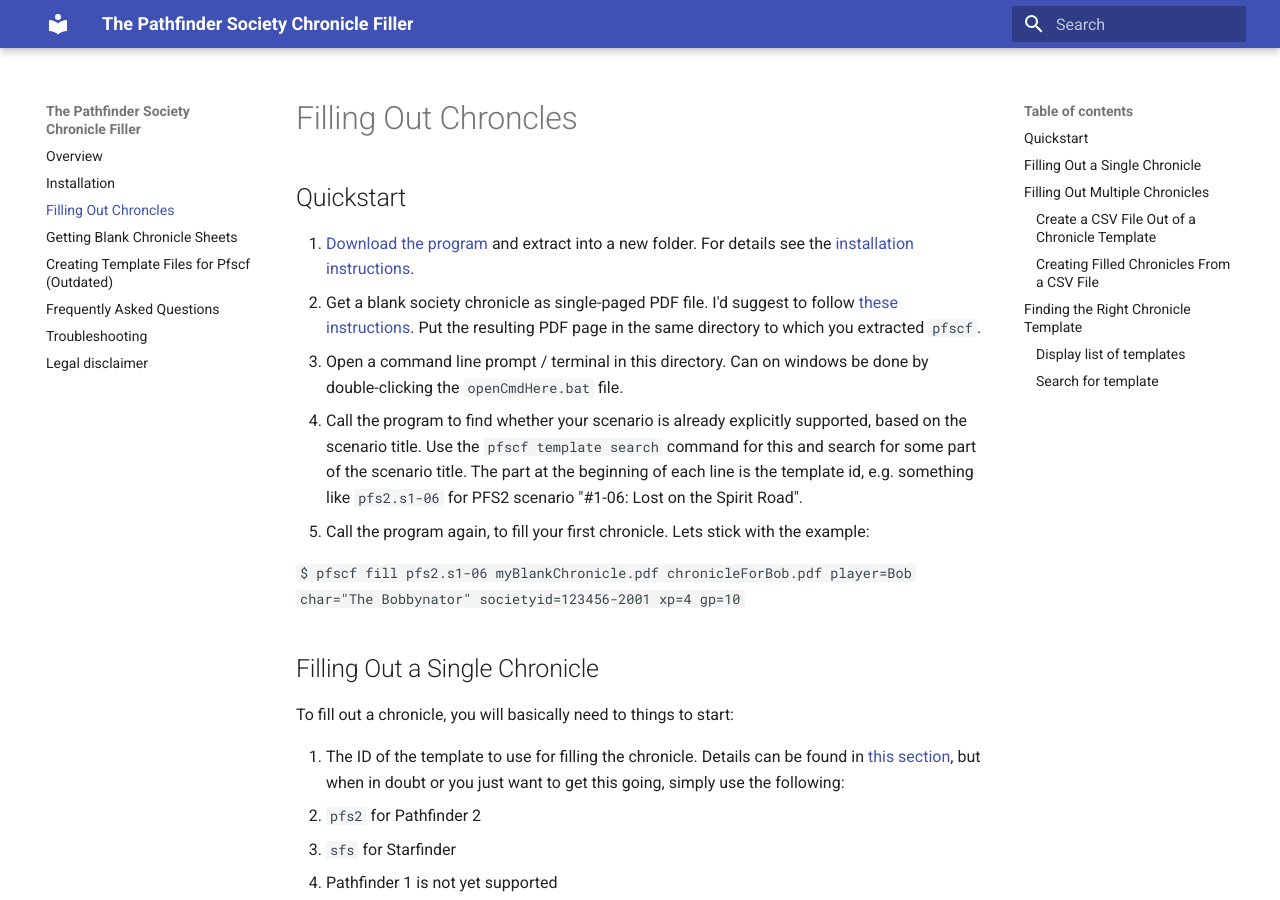
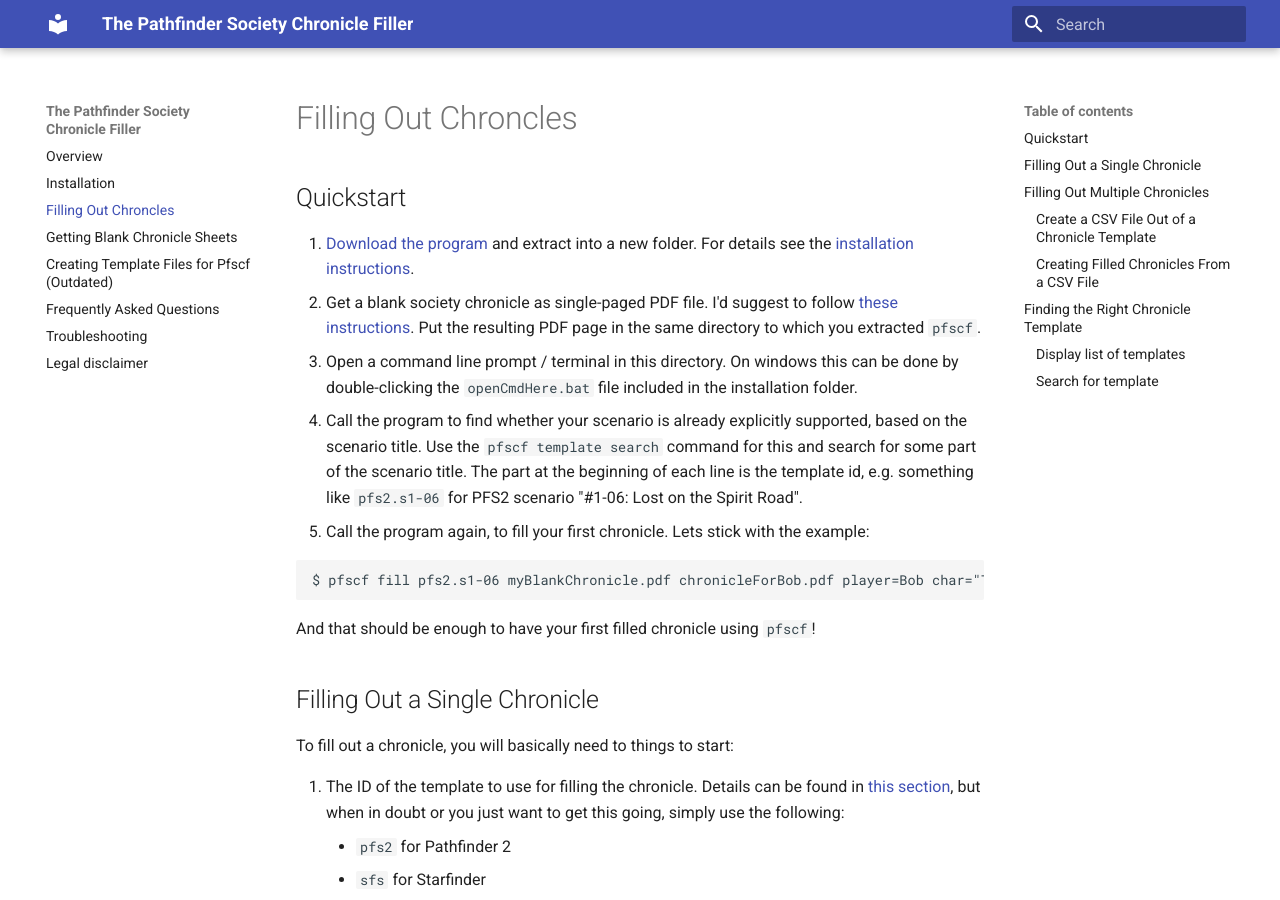
Before and after one commit to Blesmol/pfscf, an MkDocs documentation site: the page built from docs/usage.md, in a window 1280 px wide and 900 px high. Built offline with MkDocs 1.6.1 and Material for MkDocs 9.7.7, drawn with Linux system fonts in a browser that asks for light colours.

Commit message:
doc: fix some more formatting

````diff
--- a/docs/usage.md
+++ b/docs/usage.md
@@ -4,22 +4,24 @@
 
 1. [Download the program](https://github.com/Blesmol/pfscf/releases) and extract into a new folder. For details see the [installation instructions](installation.md).
 2. Get a blank society chronicle as single-paged PDF file. I'd suggest to follow [these instructions](extraction.md). Put the resulting PDF page in the same directory to which you extracted `pfscf`.
-3. Open a command line prompt / terminal in this directory. Can on windows be done by double-clicking the `openCmdHere.bat` file.
+3. Open a command line prompt / terminal in this directory. On windows this can be done by double-clicking the `openCmdHere.bat` file included in the installation folder.
 4. Call the program to find whether your scenario is already explicitly supported, based on the scenario title. Use the `pfscf template search` command for this and search for some part of the scenario title. The part at the beginning of each line is the template id, e.g. something like `pfs2.s1-06` for PFS2 scenario "#1-06: Lost on the Spirit Road".
 5. Call the program again, to fill your first chronicle. Lets stick with the example:
 
-   ```
-   $ pfscf fill pfs2.s1-06 myBlankChronicle.pdf chronicleForBob.pdf player=Bob char="The Bobbynator" societyid=123456-2001 xp=4 gp=10
-   ```
+```
+$ pfscf fill pfs2.s1-06 myBlankChronicle.pdf chronicleForBob.pdf player=Bob char="The Bobbynator" societyid=123456-2001 xp=4 gp=10
+```
+
+And that should be enough to have your first filled chronicle using `pfscf`!
 
 ## Filling Out a Single Chronicle
 
 To fill out a chronicle, you will basically need to things to start:
 
 1. The ID of the template to use for filling the chronicle. Details can be found in [this section](#finding-the-right-chronicle-template), but when in doubt or you just want to get this going, simply use the following:
-  * `pfs2` for Pathfinder 2
-  * `sfs` for Starfinder
-  * Pathfinder 1 is not yet supported
+    * `pfs2` for Pathfinder 2
+    * `sfs` for Starfinder
+    * Pathfinder 1 is not yet supported
 2. An empty chronicle to be filled. This should be in PDF format and consist of only a single page. For information on how to create such a file if you have purchased and downloaded a scenario PDF file from Paizo, read the [section on how to extract a chronicle PDF](extraction.md).
 
 Everything set so far? Good! Then we can get serious now...
````
